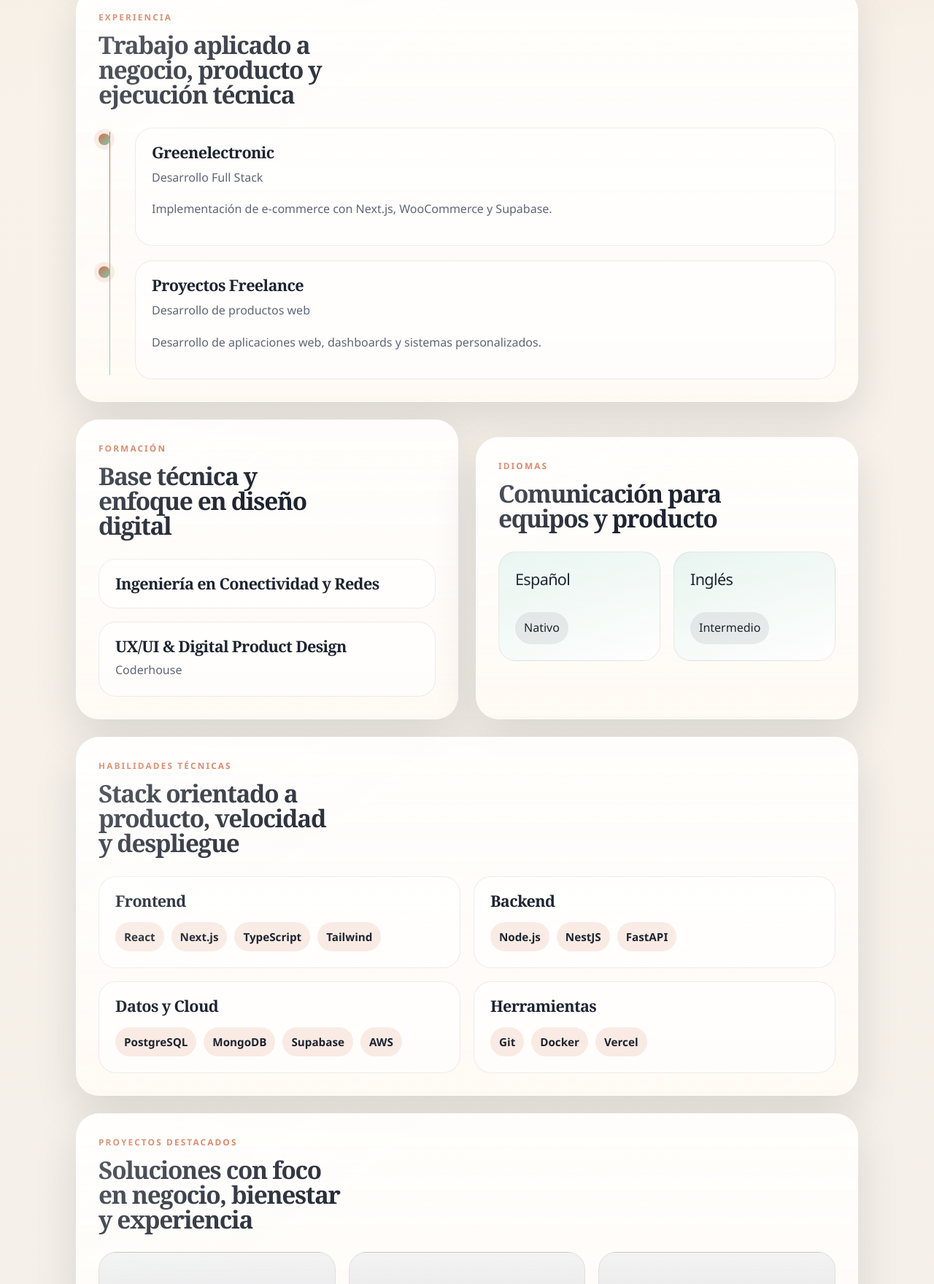
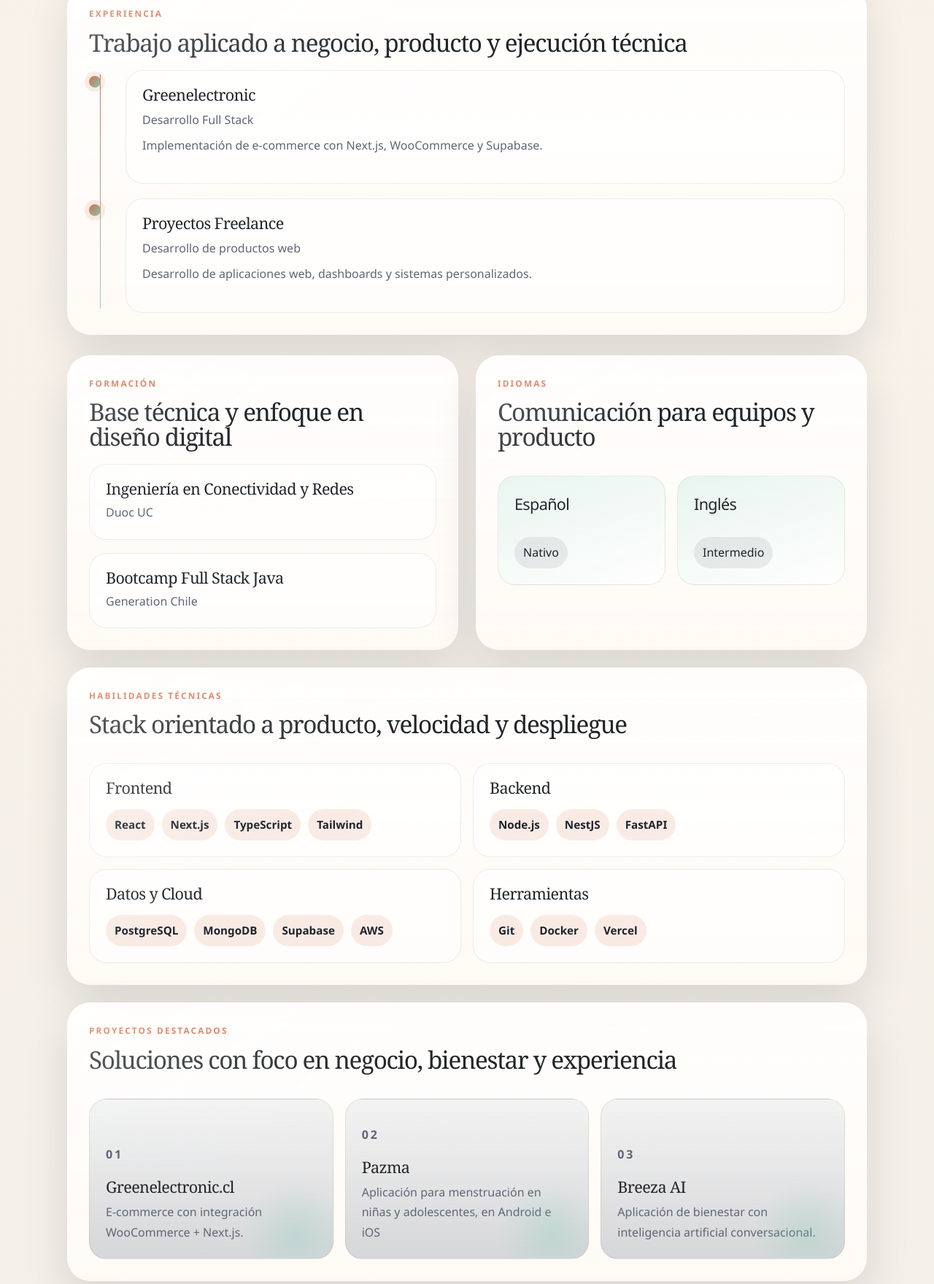
Before and after one commit to Miussette/CV-HTML, a plain HTML site: page index.html in a window 1280 px wide. Shown: the part 1040-2800 px from the top of the page at 73% size. Drawn offline with nearby package versions, Linux system fonts and the light colour scheme.

Commit message:
Integrate Bootstrap styling for CV layout

```diff
--- a/index.html
+++ b/index.html
@@ -4,13 +4,20 @@
   <meta charset="UTF-8">
   <meta name="viewport" content="width=device-width, initial-scale=1.0">
   <title>CV - Miussette Alfaro Silva</title>
+  <link
+    href="https://cdn.jsdelivr.net/npm/bootstrap@5.3.3/dist/css/bootstrap.min.css"
+    rel="stylesheet"
+    integrity="sha384-QWTKZyjpPEjISv5WaRU9OFeRpok6YctnYmDr5pNlyT2bRjXh0JMhjY6hW+ALEwIH"
+    crossorigin="anonymous"
+  >
   <link rel="stylesheet" href="styles.css">
 </head>
 <body>
   <div class="page-shell">
     <header class="hero">
-      <div class="hero__content">
-        <div class="hero__text">
+      <div class="container">
+        <div class="row align-items-center g-4 hero__content">
+          <div class="col-lg-7 hero__text">
             <p class="hero__eyebrow">Full Stack Developer | UX/UI Designer</p>
             <h1>Miussette Alfaro Silva</h1>
             <p class="hero__lead">
@@ -19,24 +26,28 @@
               para convertir ideas en interfaces s&oacute;lidas y utilizables.
             </p>
             <div class="hero__tags" aria-label="Tecnolog&iacute;as destacadas">
-            <span>React &amp; Next.js</span>
-            <span>Node.js</span>
-            <span>UX/UI</span>
-            <span>AWS</span>
+              <span class="badge rounded-pill cv-badge">React &amp; Next.js</span>
+              <span class="badge rounded-pill cv-badge">Node.js</span>
+              <span class="badge rounded-pill cv-badge">UX/UI</span>
+              <span class="badge rounded-pill cv-badge">AWS</span>
             </div>
           </div>
 
-        <div class="hero__visual">
+          <div class="col-lg-5 hero__visual">
             <div class="hero__photo-frame">
-            <img src="foto miu.jpg" alt="Foto de perfil de Miussette Alfaro Silva" width="220">
+              <img class="img-fluid" src="foto miu.jpg" alt="Foto de perfil de Miussette Alfaro Silva" width="220">
+            </div>
           </div>
         </div>
       </div>
     </header>
 
     <main class="content">
-      <div class="overview-grid">
-        <section class="card card--contact">
+      <div class="container">
+        <div class="row g-4">
+          <div class="col-lg-4">
+            <section class="card cv-card card--contact h-100 border-0">
+              <div class="card-body p-0">
                 <p class="section-kicker">Contacto</p>
                 <h2>Disponible para proyectos web y producto digital</h2>
 
@@ -56,9 +67,13 @@
                     <span class="contact-item__value">github.com/Miussette</span>
                   </a>
                 </div>
+              </div>
             </section>
+          </div>
 
-        <section class="card card--profile">
+          <div class="col-lg-8">
+            <section class="card cv-card card--profile h-100 border-0">
+              <div class="card-body p-0">
                 <p class="section-kicker">Perfil Profesional</p>
                 <h2>Construyo experiencias claras, &aacute;giles y listas para escalar.</h2>
                 <p>
@@ -67,10 +82,13 @@
                   combinando desarrollo y dise&ntilde;o UX/UI. Actualmente enfocada en proyectos web,
                   e-commerce y aplicaciones de salud mental.
                 </p>
+              </div>
             </section>
           </div>
+        </div>
 
-      <section class="card">
+        <section class="card cv-card border-0 mt-4">
+          <div class="card-body p-0">
             <p class="section-kicker">Experiencia</p>
             <h2>Trabajo aplicado a negocio, producto y ejecuci&oacute;n t&eacute;cnica</h2>
 
@@ -93,49 +111,65 @@
                 </div>
               </article>
             </div>
+          </div>
         </section>
 
-      <div class="split-grid">
-        <section class="card">
+        <div class="row g-4 mt-1">
+          <div class="col-lg-6">
+            <section class="card cv-card h-100 border-0">
+              <div class="card-body p-0">
                 <p class="section-kicker">Formaci&oacute;n</p>
                 <h2>Base t&eacute;cnica y enfoque en dise&ntilde;o digital</h2>
 
                 <div class="stack-list">
                   <article class="stack-item">
                     <h3>Ingenier&iacute;a en Conectividad y Redes</h3>
+                    <p>Duoc UC</p>
                   </article>
 
                   <article class="stack-item">
-              <h3>UX/UI &amp; Digital Product Design</h3>
-              <p>Coderhouse</p>
+                    <h3>Bootcamp Full Stack Java</h3>
+                    <p>Generation Chile</p>
                   </article>
                 </div>
+              </div>
             </section>
+          </div>
 
-        <section class="card">
+          <div class="col-lg-6">
+            <section class="card cv-card h-100 border-0">
+              <div class="card-body p-0">
                 <p class="section-kicker">Idiomas</p>
                 <h2>Comunicaci&oacute;n para equipos y producto</h2>
 
-          <div class="language-grid">
-            <article class="language-card">
+                <div class="row g-3 language-grid">
+                  <div class="col-sm-6">
+                    <article class="language-card h-100">
                       <span class="language-card__name">Espa&ntilde;ol</span>
                       <span class="language-card__level">Nativo</span>
                     </article>
+                  </div>
 
-            <article class="language-card">
+                  <div class="col-sm-6">
+                    <article class="language-card h-100">
                       <span class="language-card__name">Ingl&eacute;s</span>
                       <span class="language-card__level">Intermedio</span>
                     </article>
                   </div>
+                </div>
+              </div>
             </section>
           </div>
+        </div>
 
-      <section class="card">
+        <section class="card cv-card border-0 mt-4">
+          <div class="card-body p-0">
             <p class="section-kicker">Habilidades T&eacute;cnicas</p>
             <h2>Stack orientado a producto, velocidad y despliegue</h2>
 
-        <div class="skills-grid">
-          <article class="skill-group">
+            <div class="row g-3 skills-grid">
+              <div class="col-md-6">
+                <article class="skill-group h-100">
                   <h3>Frontend</h3>
                   <div class="chip-list">
                     <span>React</span>
@@ -144,8 +178,10 @@
                     <span>Tailwind</span>
                   </div>
                 </article>
+              </div>
 
-          <article class="skill-group">
+              <div class="col-md-6">
+                <article class="skill-group h-100">
                   <h3>Backend</h3>
                   <div class="chip-list">
                     <span>Node.js</span>
@@ -153,8 +189,10 @@
                     <span>FastAPI</span>
                   </div>
                 </article>
+              </div>
 
-          <article class="skill-group">
+              <div class="col-md-6">
+                <article class="skill-group h-100">
                   <h3>Datos y Cloud</h3>
                   <div class="chip-list">
                     <span>PostgreSQL</span>
@@ -163,8 +201,10 @@
                     <span>AWS</span>
                   </div>
                 </article>
+              </div>
 
-          <article class="skill-group">
+              <div class="col-md-6">
+                <article class="skill-group h-100">
                   <h3>Herramientas</h3>
                   <div class="chip-list">
                     <span>Git</span>
@@ -173,36 +213,49 @@
                   </div>
                 </article>
               </div>
+            </div>
+          </div>
         </section>
 
-      <section class="card">
+        <section class="card cv-card border-0 mt-4">
+          <div class="card-body p-0">
             <p class="section-kicker">Proyectos Destacados</p>
             <h2>Soluciones con foco en negocio, bienestar y experiencia</h2>
 
-        <div class="project-grid">
-          <article class="project-card">
+            <div class="row g-3 project-grid">
+              <div class="col-lg-4 col-md-6">
+                <article class="project-card h-100">
                   <p class="project-card__index">01</p>
                   <h3>Greenelectronic.cl</h3>
                   <p>E-commerce con integraci&oacute;n WooCommerce + Next.js.</p>
                 </article>
+              </div>
 
-          <article class="project-card">
+              <div class="col-lg-4 col-md-6">
+                <article class="project-card h-100">
                   <p class="project-card__index">02</p>
-            <h3>Bloom</h3>
-            <p>App de salud mental con mood tracker, chatbot y gesti&oacute;n de medicamentos.</p>
+                  <h3>Pazma</h3>
+                  <p>Aplicación para menstruación en niñas y adolescentes, en Android e iOS</p>
                 </article>
+              </div>
 
-          <article class="project-card">
+              <div class="col-lg-4 col-md-6">
+                <article class="project-card h-100">
                   <p class="project-card__index">03</p>
                   <h3>Breeza AI</h3>
                   <p>Aplicaci&oacute;n de bienestar con inteligencia artificial conversacional.</p>
                 </article>
               </div>
+            </div>
+          </div>
         </section>
+      </div>
     </main>
 
     <footer class="footer">
+      <div class="container">
         <p>&copy; 2026 Miussette Alfaro Silva</p>
+      </div>
     </footer>
   </div>
 </body>
--- a/styles.css
+++ b/styles.css
@@ -3,10 +3,8 @@
   --bg-deep: #1b2435;
   --surface: rgba(255, 250, 244, 0.78);
   --surface-strong: #fffaf4;
-  --surface-dark: #222c40;
   --text: #1e2430;
   --muted: #5e6676;
-  --line: rgba(30, 36, 48, 0.1);
   --accent: #d46f4d;
   --accent-soft: rgba(212, 111, 77, 0.14);
   --mint: #7fc8b2;
@@ -55,9 +53,13 @@ body::before {
   overflow: hidden;
 }
 
+.container {
+  max-width: var(--content-width);
+}
+
 .hero {
   position: relative;
-  padding: 56px 24px 72px;
+  padding: 56px 0 72px;
   background:
     radial-gradient(circle at 15% 20%, rgba(127, 200, 178, 0.22), transparent 20%),
     radial-gradient(circle at 88% 10%, rgba(212, 111, 77, 0.22), transparent 22%),
@@ -89,41 +91,49 @@ body::before {
   background: rgba(127, 200, 178, 0.14);
 }
 
-.hero__content,
-.content,
-.footer {
-  width: min(100%, var(--content-width));
-  margin: 0 auto;
-}
-
 .hero__content {
   position: relative;
   z-index: 1;
-  display: grid;
-  grid-template-columns: 1.35fr 0.85fr;
-  gap: 40px;
-  align-items: center;
 }
 
 .hero__text,
 .hero__visual,
-.card,
-.footer {
+.cv-card,
+.footer p {
   opacity: 0;
   transform: translateY(24px);
   animation: fade-up 700ms ease forwards;
 }
 
 .hero__visual {
+  display: flex;
+  justify-content: center;
   animation-delay: 120ms;
 }
 
-.content > *:nth-child(1) { animation-delay: 180ms; }
-.content > *:nth-child(2) { animation-delay: 240ms; }
-.content > *:nth-child(3) { animation-delay: 300ms; }
-.content > *:nth-child(4) { animation-delay: 360ms; }
-.content > *:nth-child(5) { animation-delay: 420ms; }
-.footer { animation-delay: 500ms; }
+.content .row:first-child .cv-card {
+  animation-delay: 180ms;
+}
+
+.content > .container > .cv-card:nth-of-type(1) {
+  animation-delay: 240ms;
+}
+
+.content > .container > .row:nth-of-type(2) .cv-card {
+  animation-delay: 300ms;
+}
+
+.content > .container > .cv-card:nth-of-type(2) {
+  animation-delay: 360ms;
+}
+
+.content > .container > .cv-card:nth-of-type(3) {
+  animation-delay: 420ms;
+}
+
+.footer p {
+  animation-delay: 500ms;
+}
 
 .hero__eyebrow,
 .section-kicker,
@@ -159,6 +169,26 @@ h1 {
   letter-spacing: -0.05em;
 }
 
+h2 {
+  max-width: 18ch;
+  font-size: clamp(1.8rem, 2.6vw, 2.5rem);
+  letter-spacing: -0.04em;
+}
+
+.cv-card h2 {
+  max-width: none;
+}
+
+.cv-card h2 + p,
+.cv-card h2 + .contact-list,
+.cv-card h2 + .timeline,
+.cv-card h2 + .stack-list,
+.cv-card h2 + .skills-grid,
+.cv-card h2 + .project-grid,
+.cv-card h2 + .language-grid {
+  margin-top: 20px;
+}
+
 .hero__lead {
   max-width: 60ch;
   margin: 18px 0 0;
@@ -174,25 +204,22 @@ h1 {
   margin-top: 28px;
 }
 
-.hero__tags span {
+.cv-badge {
   padding: 10px 14px;
-  border-radius: 999px;
+  background: linear-gradient(180deg, rgba(255, 255, 255, 0.12), rgba(255, 255, 255, 0.05));
   border: 1px solid rgba(255, 255, 255, 0.12);
-  background: linear-gradient(180deg, rgba(255, 255, 255, 0.12), rgba(255, 255, 255, 0.05));
   color: #f9f4ee;
   font-size: 0.95rem;
-}
-
-.hero__visual {
-  display: flex;
-  justify-content: center;
+  font-weight: 500;
 }
 
 .hero__photo-frame {
   position: relative;
   width: min(100%, 350px);
+  aspect-ratio: 1 / 1;
+  margin-inline: auto;
   padding: 18px;
-  border-radius: 36px;
+  border-radius: 50%;
   background:
     linear-gradient(145deg, rgba(255, 255, 255, 0.2), rgba(255, 255, 255, 0.02)),
     rgba(255, 255, 255, 0.06);
@@ -205,7 +232,7 @@ h1 {
   content: "";
   position: absolute;
   inset: 14px;
-  border-radius: 28px;
+  border-radius: 50%;
   border: 1px solid rgba(255, 255, 255, 0.08);
 }
 
@@ -214,36 +241,23 @@ h1 {
   z-index: 1;
   display: block;
   width: 100%;
-  aspect-ratio: 1 / 1.08;
+  height: 100%;
+  aspect-ratio: 1 / 1;
   object-fit: cover;
-  border-radius: 24px;
+  object-position: center 32%;
+  border-radius: 50%;
   filter: saturate(1.03) contrast(1.04);
 }
 
 .content {
   position: relative;
   margin-top: -42px;
-  padding: 0 24px 56px;
+  padding-bottom: 56px;
 }
 
-.overview-grid,
-.split-grid {
-  display: grid;
-  gap: 24px;
-}
-
-.overview-grid {
-  grid-template-columns: minmax(280px, 0.85fr) minmax(360px, 1.15fr);
-}
-
-.split-grid {
-  grid-template-columns: repeat(2, minmax(0, 1fr));
-}
-
-.card {
+.cv-card {
   position: relative;
   padding: 30px;
-  border: 1px solid rgba(255, 255, 255, 0.55);
   border-radius: var(--radius-xl);
   background:
     linear-gradient(180deg, rgba(255, 255, 255, 0.78), rgba(255, 250, 244, 0.92)),
@@ -252,14 +266,7 @@ h1 {
   backdrop-filter: blur(10px);
 }
 
-.card + .card,
-.content > .card,
-.content > .split-grid,
-.content > .overview-grid {
-  margin-top: 24px;
-}
-
-.card::before {
+.cv-card::before {
   content: "";
   position: absolute;
   inset: 0;
@@ -268,18 +275,18 @@ h1 {
   pointer-events: none;
 }
 
+.card--contact {
+  background:
+    linear-gradient(180deg, rgba(255, 248, 241, 0.92), rgba(255, 245, 238, 0.88)),
+    var(--surface-strong);
+}
+
 .section-kicker {
   margin: 0 0 14px;
   color: var(--accent);
 }
 
-h2 {
-  font-size: clamp(1.8rem, 2.6vw, 2.5rem);
-  letter-spacing: -0.04em;
-  max-width: 18ch;
-}
-
-.card p:not(.section-kicker),
+.cv-card p:not(.section-kicker),
 .timeline-item__role,
 .stack-item p,
 .project-card p,
@@ -290,16 +297,18 @@ h2 {
   color: var(--muted);
 }
 
-.card--contact {
-  background:
-    linear-gradient(180deg, rgba(255, 248, 241, 0.92), rgba(255, 245, 238, 0.88)),
-    var(--surface-strong);
+.contact-list,
+.timeline,
+.stack-list,
+.skills-grid,
+.project-grid,
+.language-grid {
+  margin-top: 28px;
 }
 
 .contact-list {
   display: grid;
   gap: 14px;
-  margin-top: 26px;
 }
 
 .contact-item {
@@ -334,7 +343,6 @@ h2 {
   position: relative;
   display: grid;
   gap: 20px;
-  margin-top: 28px;
 }
 
 .timeline::before {
@@ -364,8 +372,12 @@ h2 {
   box-shadow: 0 0 0 6px rgba(212, 111, 77, 0.12);
 }
 
-.timeline-item__content {
-  padding: 22px 22px 20px;
+.timeline-item__content,
+.stack-item,
+.skill-group,
+.project-card,
+.language-card {
+  padding: 22px;
   border-radius: var(--radius-lg);
   background: rgba(255, 255, 255, 0.68);
   border: 1px solid rgba(30, 36, 48, 0.08);
@@ -385,31 +397,13 @@ h2 {
   color: var(--accent);
 }
 
-.stack-list,
-.skills-grid,
-.project-grid,
-.language-grid {
+.stack-list {
   display: grid;
   gap: 18px;
-  margin-top: 28px;
-}
-
-.stack-item,
-.skill-group,
-.project-card,
-.language-card {
-  padding: 22px;
-  border-radius: var(--radius-lg);
-  background: rgba(255, 255, 255, 0.68);
-  border: 1px solid rgba(30, 36, 48, 0.08);
 }
 
 .stack-item p {
   margin: 8px 0 0;
-}
-
-.skills-grid {
-  grid-template-columns: repeat(2, minmax(0, 1fr));
 }
 
 .chip-list {
@@ -426,10 +420,6 @@ h2 {
   color: var(--text);
   font-size: 0.95rem;
   font-weight: 600;
-}
-
-.project-grid {
-  grid-template-columns: repeat(3, minmax(0, 1fr));
 }
 
 .project-card {
@@ -463,10 +453,6 @@ h2 {
   margin: 10px 0 0;
 }
 
-.language-grid {
-  grid-template-columns: repeat(2, minmax(0, 1fr));
-}
-
 .language-card {
   display: flex;
   flex-direction: column;
@@ -488,7 +474,7 @@ h2 {
 }
 
 .footer {
-  padding: 0 24px 42px;
+  padding-bottom: 42px;
   color: rgba(30, 36, 48, 0.62);
   text-align: center;
 }
@@ -518,18 +504,9 @@ a {
   }
 }
 
-@media (max-width: 980px) {
+@media (max-width: 991.98px) {
   .hero {
     padding-top: 44px;
-  }
-
-  .hero__content,
-  .overview-grid,
-  .split-grid,
-  .skills-grid,
-  .project-grid,
-  .language-grid {
-    grid-template-columns: 1fr;
   }
 
   .hero__text {
@@ -540,26 +517,23 @@ a {
     order: 1;
   }
 
-  h1 {
-    max-width: none;
-  }
-
+  h1,
   h2 {
     max-width: none;
   }
 }
 
-@media (max-width: 640px) {
+@media (max-width: 575.98px) {
   .hero {
-    padding: 24px 16px 56px;
+    padding: 24px 0 56px;
   }
 
   .content {
     margin-top: -24px;
-    padding: 0 16px 40px;
+    padding-bottom: 40px;
   }
 
-  .card {
+  .cv-card {
     padding: 24px 20px;
     border-radius: 24px;
   }
@@ -567,15 +541,15 @@ a {
   .hero__photo-frame {
     width: min(100%, 270px);
     padding: 14px;
-    border-radius: 26px;
+    border-radius: 50%;
   }
 
   .hero__photo-frame::before {
     inset: 10px;
-    border-radius: 20px;
+    border-radius: 50%;
   }
 
-  .hero__tags span,
+  .cv-badge,
   .chip-list span,
   .language-card__level {
     font-size: 0.88rem;
@@ -601,6 +575,6 @@ a {
   }
 
   .footer {
-    padding: 0 16px 30px;
+    padding-bottom: 30px;
   }
 }
```
Lines whose indentation alone changed are shown as unchanged.
